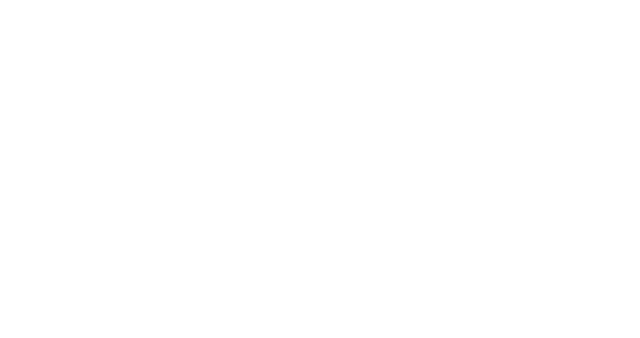
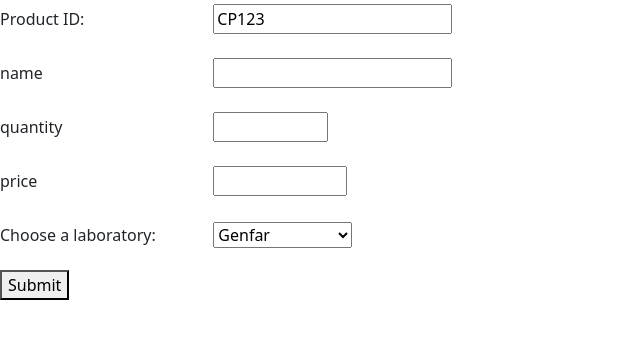
Before and after one commit to AlexMamani85/farmacia-front, a React (Create React App) app: page /update in a window 1280 px wide. Before the commit this address had no page. Shown: the top 338 px of the page, without its empty margins (0-640 px from the left). Built offline with nearby package versions, Linux system fonts and the light colour scheme.

Commit message:
CHORE: update-form

```diff
--- a/src/App.js
+++ b/src/App.js
@@ -3,12 +3,14 @@ import { Route, Routes } from 'react-router-dom';
 import './App.css';
 import Products from './components/products'
 import CreateForm from './components/create-form.js'
+import UpdateForm from './components/update-form.js'
 function App() {
   return (
     <Routes>
       <Route path="/" element={<></>} />
       <Route path="/products" element={<Products />} />
       <Route path="/create" element={<CreateForm />} />
+      <Route path="/update" element={<UpdateForm />} />
 
 
     </Routes>
--- /dev/null
+++ b/src/components/update-form.js
@@ -0,0 +1,121 @@
+import { Formik, Form, Field } from 'formik';
+import { useNavigate } from 'react-router-dom';
+import {updateProduct} from '../context/product-services'
+
+const UpdateForm = () =>{
+    const navigate = useNavigate()
+  return(
+
+
+    <div>
+
+
+      <Formik
+        initialValues={{ id: 'CP123', name: '', quantity: '', price: '', laboratory: 'Genfar' }}
+
+        validate={(values) => {
+          const errors = {};
+
+          const regexSentences = {
+            id: /[C][P]\d{3}$/,
+            name: /([a-zA-Z0-9_\s]+)/,
+            quantity: /\d{1,5}$/,
+            price: /\d{1,4}$/,
+            laboratory: /\w{1,}/,
+            }
+
+          function verificarObjectRegex(objeto){
+            objeto.map(texto=>{
+            if (!regexSentences[texto].test(values[texto])) {
+              errors[texto] = "Not valid "+texto;
+            }
+           })
+          }
+          verificarObjectRegex(Object.keys(values))
+
+          function addInfoError(variable,message){
+            if (errors[variable]){
+              errors[variable]=errors[variable]+message
+              }
+            }
+            addInfoError("id", ", starts with CP and continues with 3 numbers");
+            addInfoError("name", ", at least a letter");
+            addInfoError("quantity", ", between 1 and 5 numbers");
+            addInfoError("price", ", between 1 and 4 numbers");
+          return errors;
+        }}
+
+
+        onSubmit={(values) => {
+          // alert(JSON.stringify(values, null, 2));
+          setTimeout(() => {
+            values.id=Number(values.id.slice(2,));
+            const {id,...data} = values
+            updateProduct(id,values);
+            // navigate('/');
+          }, 400);
+        }}
+      >
+        {({   values,
+              errors,
+              touched,
+              onSubmit,
+              handleChange,
+              handleBlur,
+              handleSubmit,
+              isSubmitting, }) => (
+          <>
+          <Form onSubmit={handleSubmit}>
+          <div className="mb-3">
+              <label htmlFor="id" className="col-sm-2 col-form-label">Product ID:</label>
+              <Field type="text" name="id" />
+              {errors.id && touched.id &&
+                <p style={{color:"red"}}>{errors.id}</p>}
+            </div>
+            <div className="mb-3">
+              <label htmlFor="name" className="col-sm-2 col-form-label">name</label>
+              <Field type="text" name="name" />
+              {errors.name && touched.name &&
+                <p style={{color:"red"}}>{errors.name}</p>}
+            </div>
+            <div className="mb-3">
+              <label htmlFor="quantity" className="col-sm-2 col-form-label">quantity</label>
+              <Field type="number" name="quantity" min="1" max="10000" step="1"/>
+              {errors.quantity && touched.quantity &&
+                <p style={{color:"red"}}>{errors.quantity}</p>}
+            </div>
+            <div  className="mb-3">
+              <label htmlFor="price" className="col-sm-2 col-form-label">price</label>
+              <Field type="number" step="0.01" name="price" min="0.1" max="1000" />
+              {errors.price && touched.price &&
+                <p style={{color:"red"}}>{errors.price}</p>}
+            </div>
+            <div className="mb-3">
+              <label htmlFor="laboratory" className="col-sm-2 col-form-label">Choose a laboratory:</label>
+
+              <Field as="select" id="laboratory" defaultValue='GSK' name="laboratory" >
+                <option value="Genfar">Genfar</option>
+                <option value="GSK">GSK</option>
+                <option value="Hersil">Hersil</option>
+                <option value="FarmaIndustria”">FarmaIndustria</option>
+              </Field>
+              {errors.laboratory && touched.laboratory &&
+                <p style={{color:"red"}}>{errors.laboratory}</p>}
+            </div>
+
+            <button type="submit" disabled={isSubmitting}>
+              Submit
+            </button>
+          </Form>
+          </>
+        )}
+      </Formik>
+
+
+
+
+
+
+    </div>
+  )}
+  export default UpdateForm;
```
